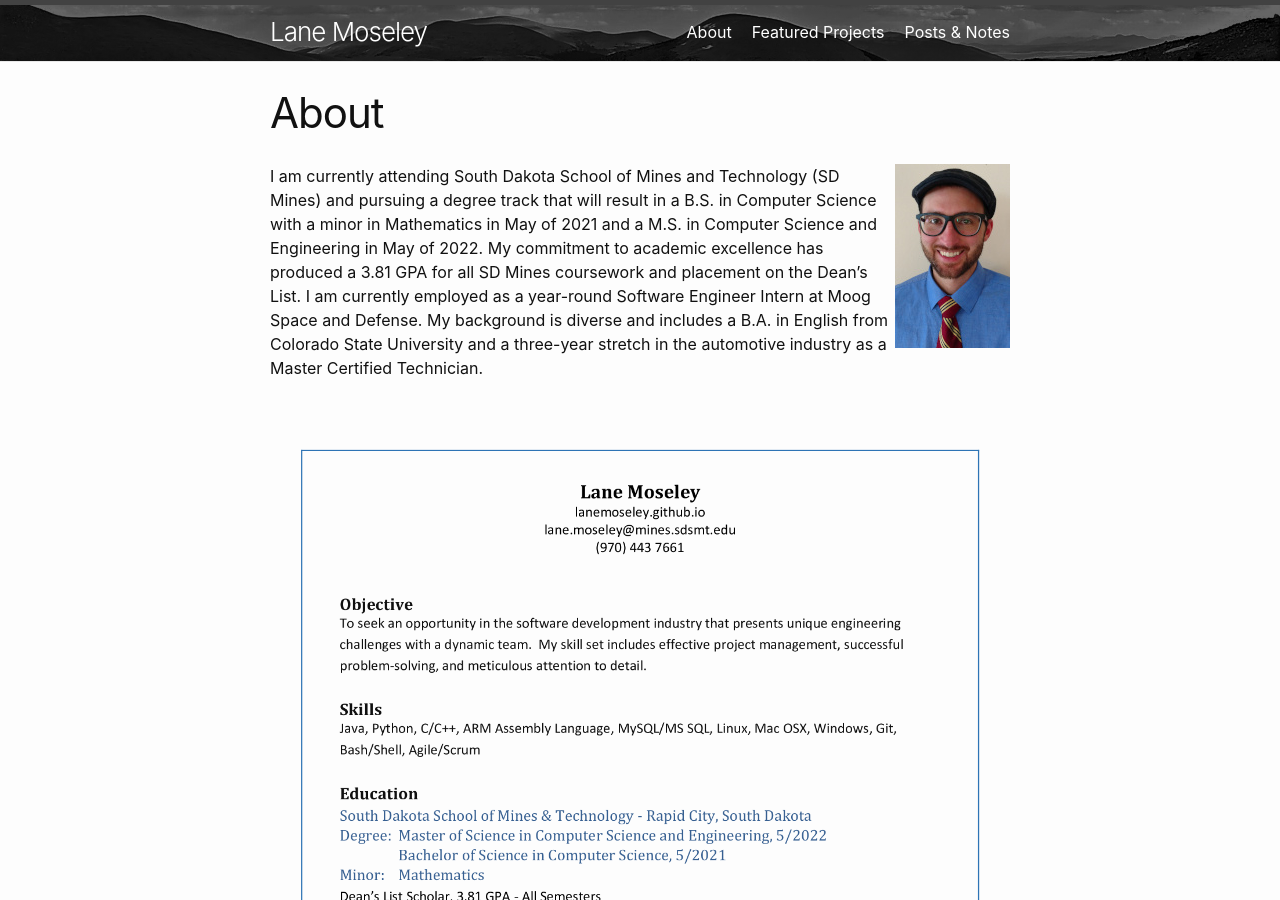
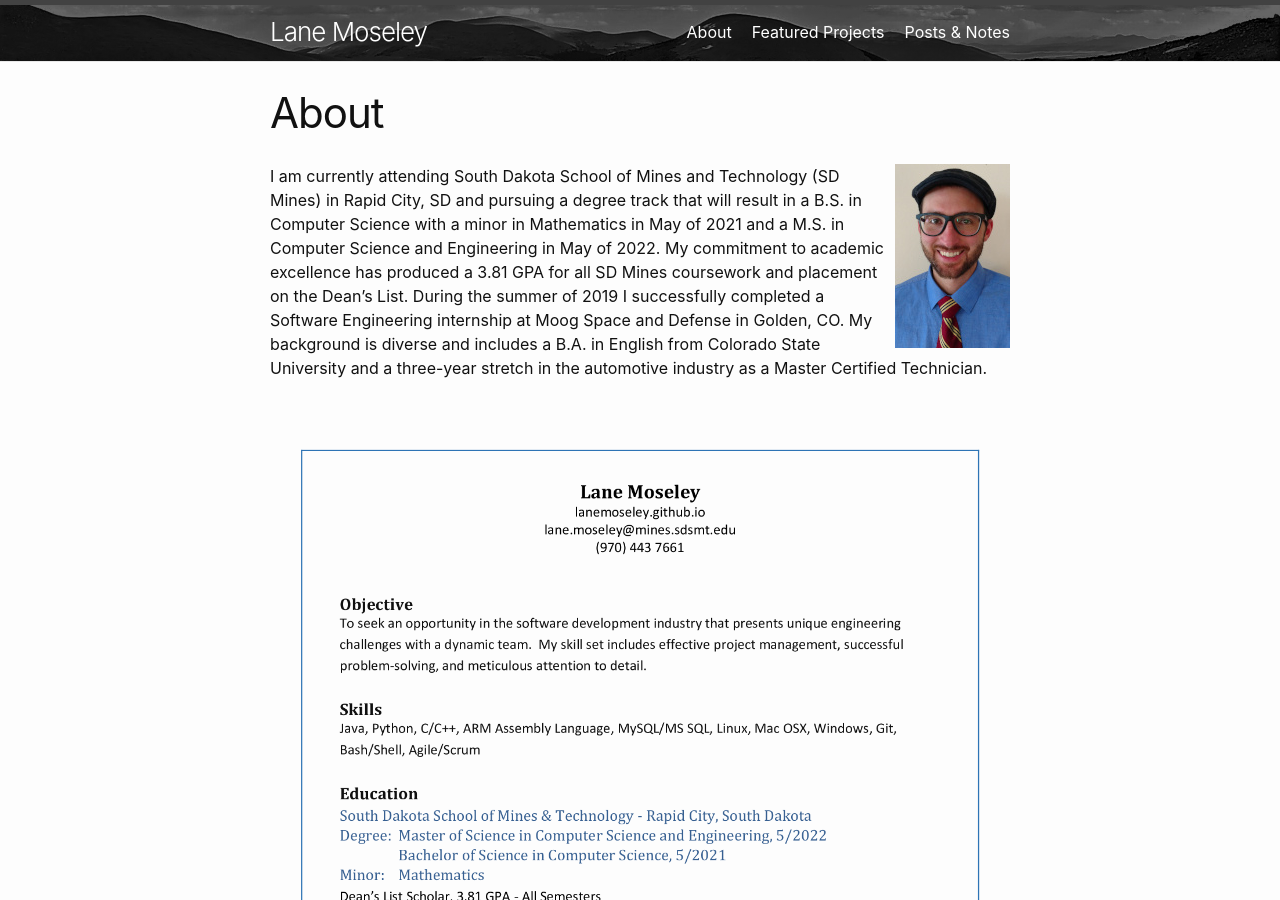
Before and after one commit to lanemoseley/lanemoseley.github.io, a Jekyll site: the page built from about.md, in a window 1280 px wide and 900 px high. Built offline with Jekyll 4.4.1, drawn with Linux system fonts in a browser that asks for light colours.

Commit message:
Updated info

```diff
--- a/about.md
+++ b/about.md
@@ -6,7 +6,7 @@
 
 <img style="float: right;" src="/assets/Moseley_Headshot.jpg">
 
-I am currently attending South Dakota School of Mines and Technology (SD Mines) and pursuing a degree track that will result in a B.S. in Computer Science with a minor in Mathematics in May of 2021 and a M.S. in Computer Science and Engineering in May of 2022.  My commitment to academic excellence has produced a 3.81 GPA for all SD Mines coursework and placement on the Dean’s List.  I am currently employed as a year-round Software Engineer Intern at Moog Space and Defense.  My background is diverse and includes a B.A. in English from Colorado State University and a three-year stretch in the automotive industry as a Master Certified Technician.
+I am currently attending South Dakota School of Mines and Technology (SD Mines) in Rapid City, SD and pursuing a degree track that will result in a B.S. in Computer Science with a minor in Mathematics in May of 2021 and a M.S. in Computer Science and Engineering in May of 2022.  My commitment to academic excellence has produced a 3.81 GPA for all SD Mines coursework and placement on the Dean’s List.  During the summer of 2019 I successfully completed a Software Engineering internship at Moog Space and Defense in Golden, CO.  My background is diverse and includes a B.A. in English from Colorado State University and a three-year stretch in the automotive industry as a Master Certified Technician.
 <br/><br/>
 
 [![Photo: Resume](/assets/Resume.png)](../assets/Resume.pdf)
```
